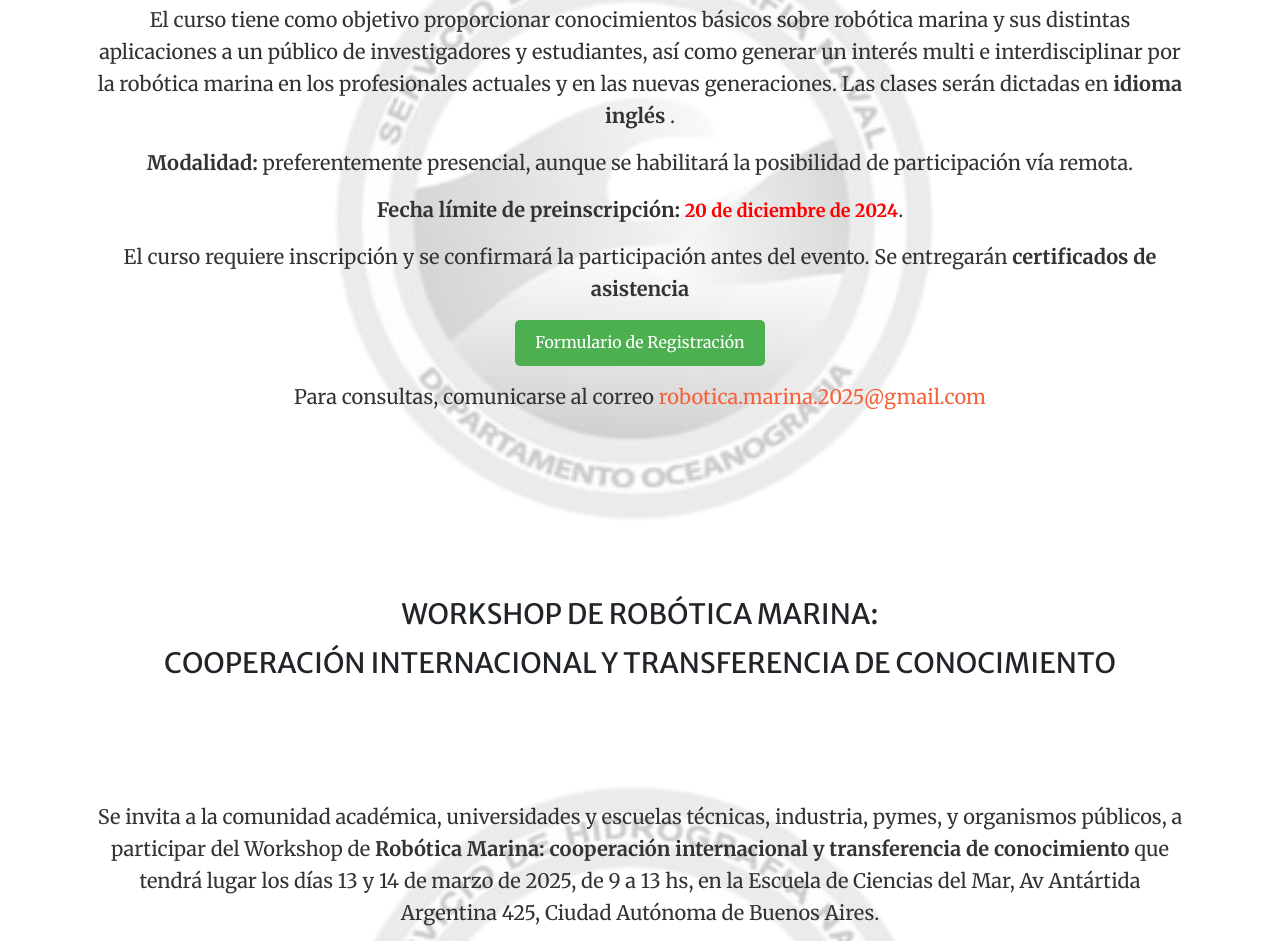
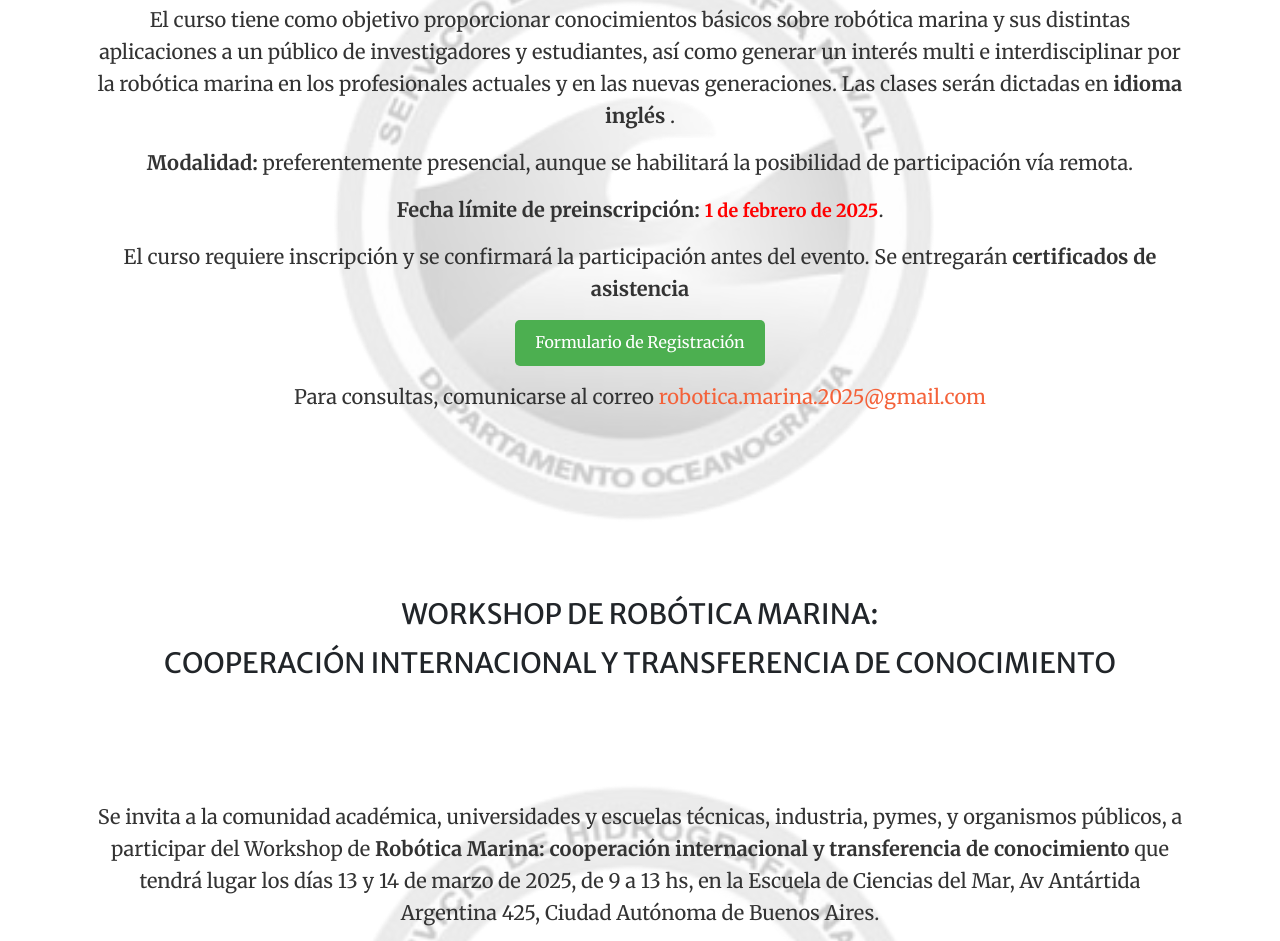
Before and after one commit to geomargen/rovs2025, a website: page index.html in a window 1280 px wide. Shown: the part 2646-3587 px from the top of the page. Drawn offline with nearby package versions, Linux system fonts and the light colour scheme.

Commit message:
Update index.html

```diff
--- a/index.html
+++ b/index.html
@@ -151,7 +151,7 @@ La robótica marina permite explorar lugares inaccesibles o peligrosos, realizar
 <li><strong>Modalidad:</strong> preferentemente presencial, aunque se habilitará la posibilidad de participación vía remota.
 </li>
 <p></p>
-<li><strong>Fecha límite de preinscripción:</strong> <span style="font-size: 18px; font-weight: bold; color: #FF0000;">20 de diciembre de 2024</span>.</li>
+<li><strong>Fecha límite de preinscripción:</strong> <span style="font-size: 18px; font-weight: bold; color: #FF0000;">1 de febrero de 2025</span>.</li>
 
 <p></p>
 <li> El curso requiere inscripción y se confirmará la participación antes del evento. Se entregarán <strong>certificados de asistencia</strong></li>
```
